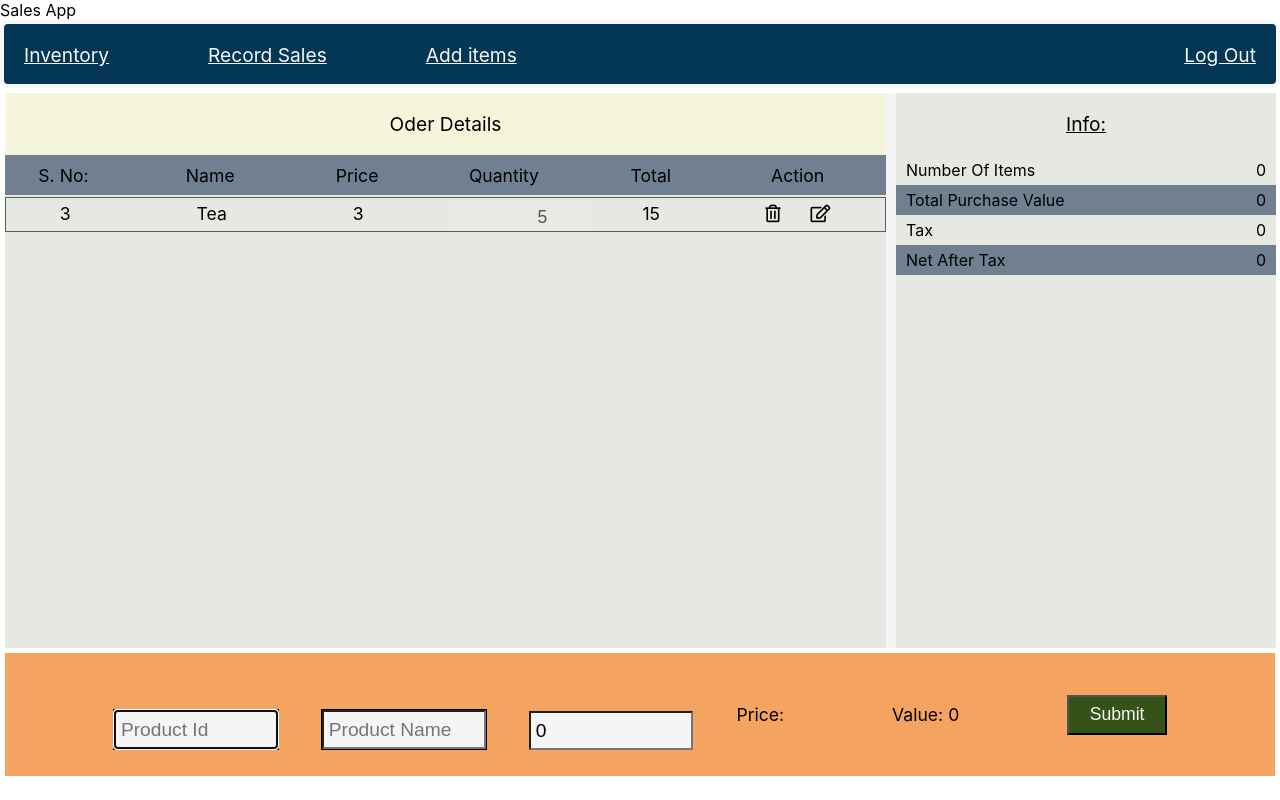
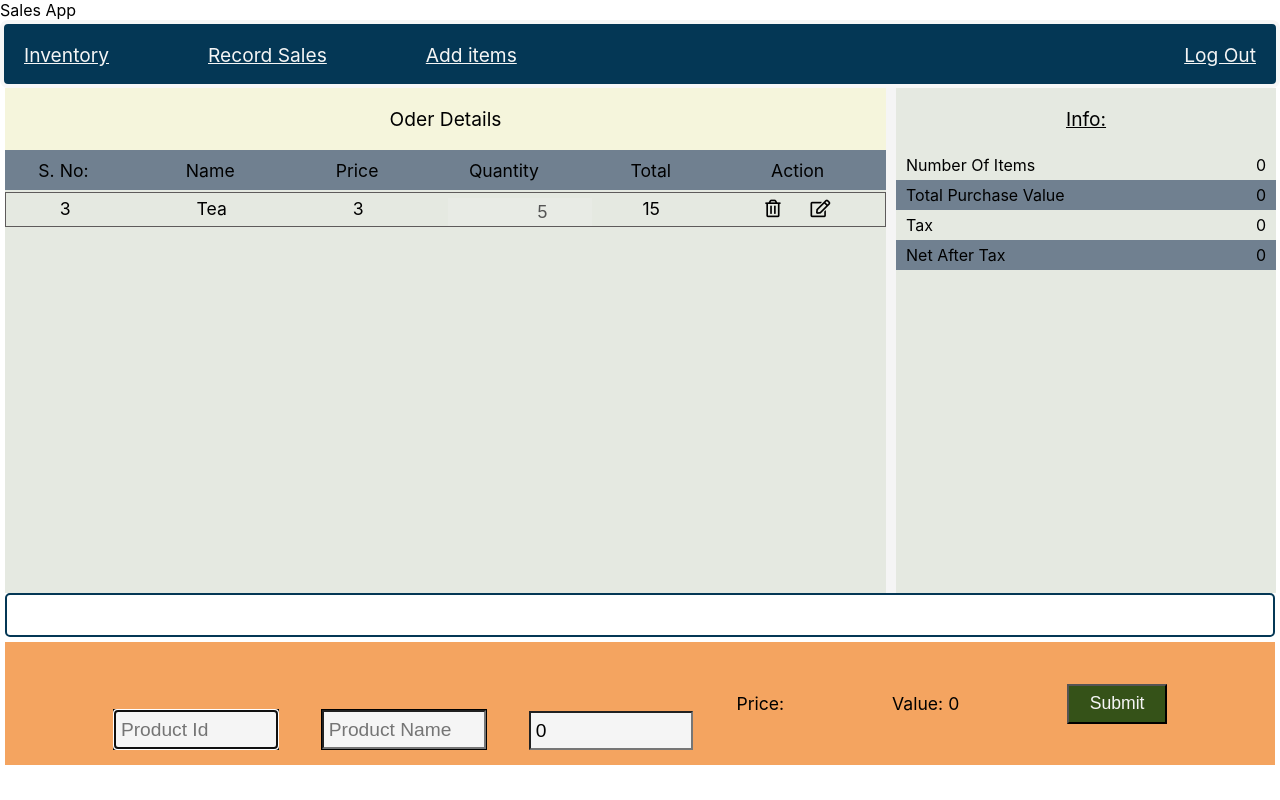
Before and after one commit to Narinder84/sales-record-app, a React (Create React App) app: page / in a window 1280 px wide. Built offline with nearby package versions, Linux system fonts and the light colour scheme.

Commit message:
adding message UI feature in app

```diff
--- /dev/null
+++ b/src/components/infobar/infobar.component.js
@@ -0,0 +1,26 @@
+/** @format */
+
+import React from 'react';
+import { connect } from 'react-redux';
+
+import './infobar.style.scss';
+
+const InfoBar = ({ message }) => {
+	return (
+		<>
+			{message ? (
+				<>
+					<p>{message}</p>
+					<p>
+						<i className='co fas fa-times'></i>
+					</p>
+				</>
+			) : null}
+		</>
+	);
+};
+
+const mapStateToProp = (state) => ({
+	message: state.oder.message,
+});
+export default connect(mapStateToProp, null)(InfoBar);
--- /dev/null
+++ b/src/components/infobar/infobar.style.scss
@@ -0,0 +1,6 @@
+/** @format */
+
+.co {
+	margin-left: 10px;
+	color: brown;
+}
--- a/src/pages/sales-record/sales-record-component.jsx
+++ b/src/pages/sales-record/sales-record-component.jsx
@@ -4,7 +4,7 @@ import React from 'react';
 import InfoTable from '../../components/right-table/info-table.component';
 import SaleForm from '../../components/sale-form/sale-form.component';
 import SalesTable from '../../components/sales-table/sales-table.container';
-
+import InfoBar from '../../components/infobar/infobar.component';
 import './sales-record-styles.scss';
 
 const SalesRecord = () => {
@@ -14,6 +14,9 @@ const SalesRecord = () => {
 				<SalesTable />
 				<InfoTable />
 			</div>
+			<div className='middle-section'>
+				<InfoBar />
+			</div>
 			<div className='lower-section'>
 				<SaleForm />
 			</div>
--- a/src/pages/sales-record/sales-record-styles.scss
+++ b/src/pages/sales-record/sales-record-styles.scss
@@ -1,12 +1,21 @@
 /** @format */
 .sales-record-container {
-	padding: 5px;
+	padding: 0 5px 0 5px;
+	.middle-section {
+		height: 40px;
+		border-radius: 5px;
+		display: flex;
+		justify-content: center;
+		align-items: center;
+		border: 2px solid rgb(4, 55, 85);
+	}
 }
 .upper-section {
 	display: flex;
-	height: 555px;
+	height: 505px;
 	width: 99.3vw;
 	background-color: rgb(229, 233, 225);
+
 	.right-panel {
 		display: flex;
 		flex-direction: column;
--- a/src/redux/oder/oder.action.types.js
+++ b/src/redux/oder/oder.action.types.js
@@ -3,6 +3,7 @@
 export const oderActionTypes = {
 	ADD_ITEM_TO_ODER_LIST: 'ADD_ITEM_TO_ODER_LIST',
 	DELETE_ITEM_FROM_DER_LIST: 'DELETE_ITEM_FROM_ODER_LIST',
+	REMOVE_MESSAGE: 'REMOVE_MESSAGE',
 };
 
 // export default oderActionTypes;
```
